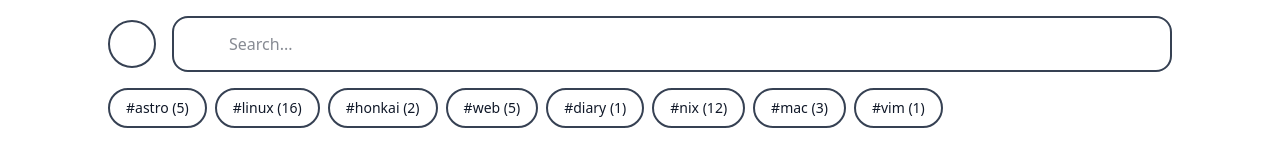
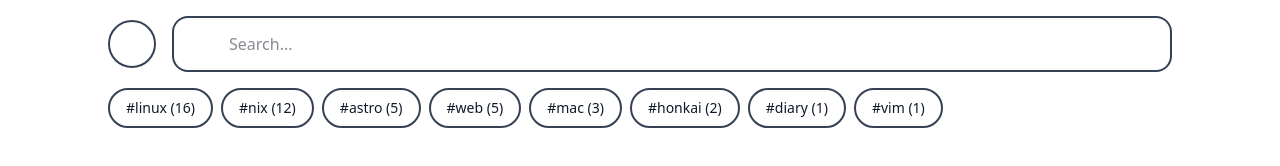
Before and after one commit to OJII3/blog.ojii3.dev, an Astro site: page /search in a window 1280 px wide. Built offline with nearby package versions, Linux system fonts and the light colour scheme; Astro itself is replaced by a stand-in of ours; some icons are missing.

Commit message:
refactor: tag checkbox style

```diff
--- a/src/features/search/_components/SearchForm.astro
+++ b/src/features/search/_components/SearchForm.astro
@@ -43,7 +43,9 @@ const allTags = getAllTags(allPosts);
 
 	<div class="flex flex-wrap gap-2">
 		{
-			Object.entries(allTags).map(([tag, count]) => (
+			Object.entries(allTags)
+				.sort((a, b) => b[1] - a[1])
+				.map(([tag, count]) => (
 					<div class="flex">
 						<input
 							class="peer"
@@ -55,7 +57,7 @@ const allTags = getAllTags(allPosts);
 						/>
 						<label
 							for={tag}
-						class="tag border-gray-5 hover:bg-gray-2 rounded-full border-2 px-4 py-2 text-sm duration-200 peer-checked:border-lime-500"
+							class="tag border-gray-5 hover:bg-gray-2 rounded-full border-2 px-4 py-2 text-sm duration-200 peer-checked:border-lime-500 peer-checked:bg-lime-200 hover:cursor-pointer dark:peer-checked:bg-lime-800"
 						>
 							#<span class="tag-key">{tag}</span> ({count})
 						</label>
@@ -107,7 +109,7 @@ const allTags = getAllTags(allPosts);
 					}
 				});
 				// 検索クエリも維持する (URLオブジェクトを使っているので自動的に維持される)
-				window.history.pushState({}, "", url);
+				window.history.replaceState({}, "", url);
 				window.dispatchEvent(new Event("url-changed"));
 			});
 		});
```
Lines whose indentation alone changed are shown as unchanged.
